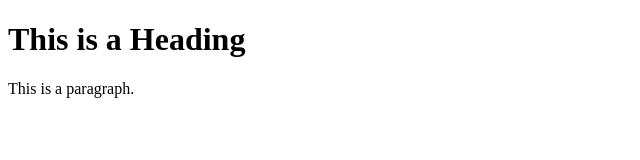
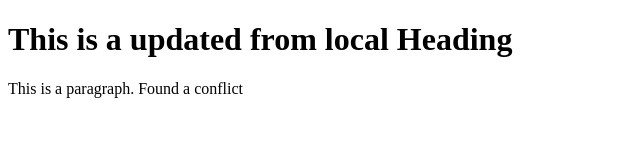
Before and after one commit to varachappa/amigos-GIT, a plain HTML site: page index.html in a window 1280 px wide. Shown: the whole page, without its empty margins (0-640 px from the left). Drawn offline with Linux system fonts and the light colour scheme.

```diff
--- a/index.html
+++ b/index.html
@@ -5,8 +5,8 @@
 </head>
 <body>
 
-<h1>This is a Heading</h1>
-<p>This is a paragraph.</p>
+<h1>This is a updated from local Heading</h1>
+<p>This is a paragraph. Found a conflict</p>
 
 </body>
 </html>
```
